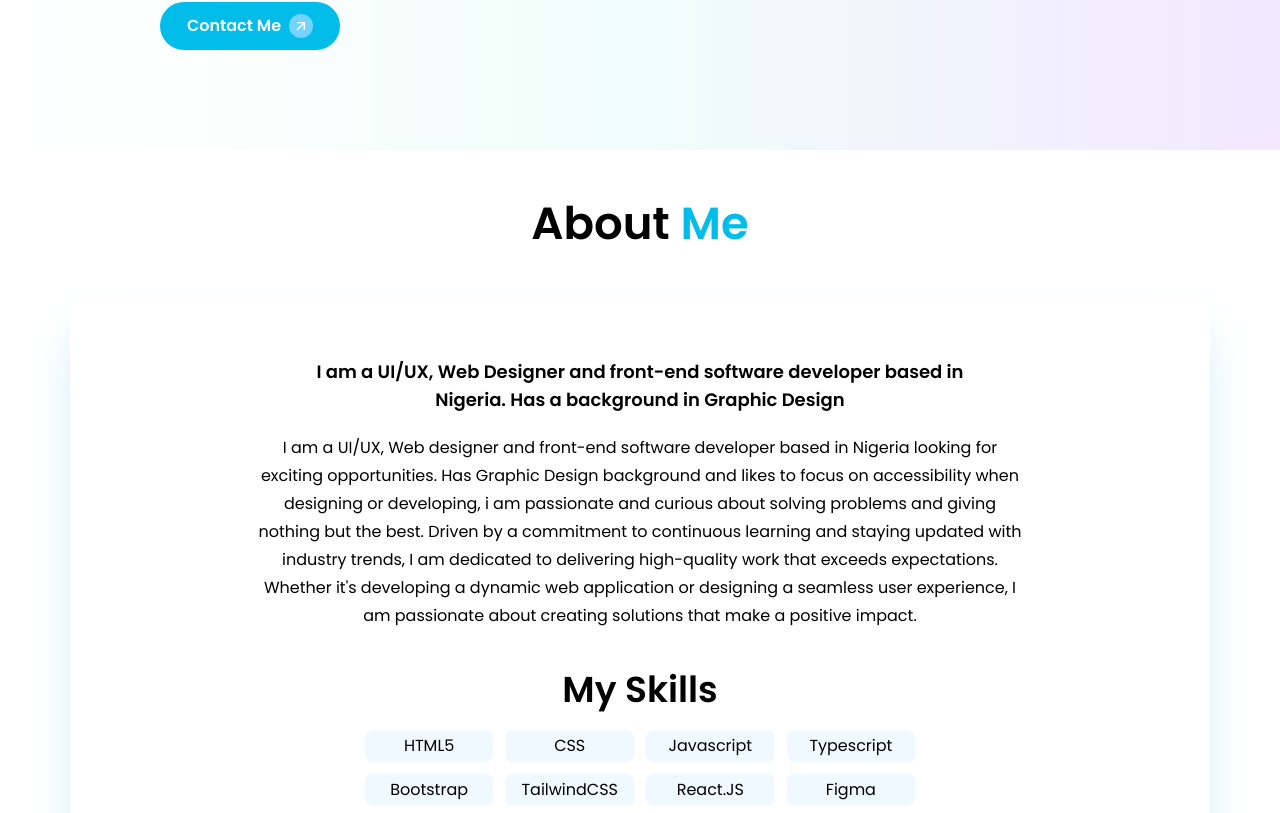
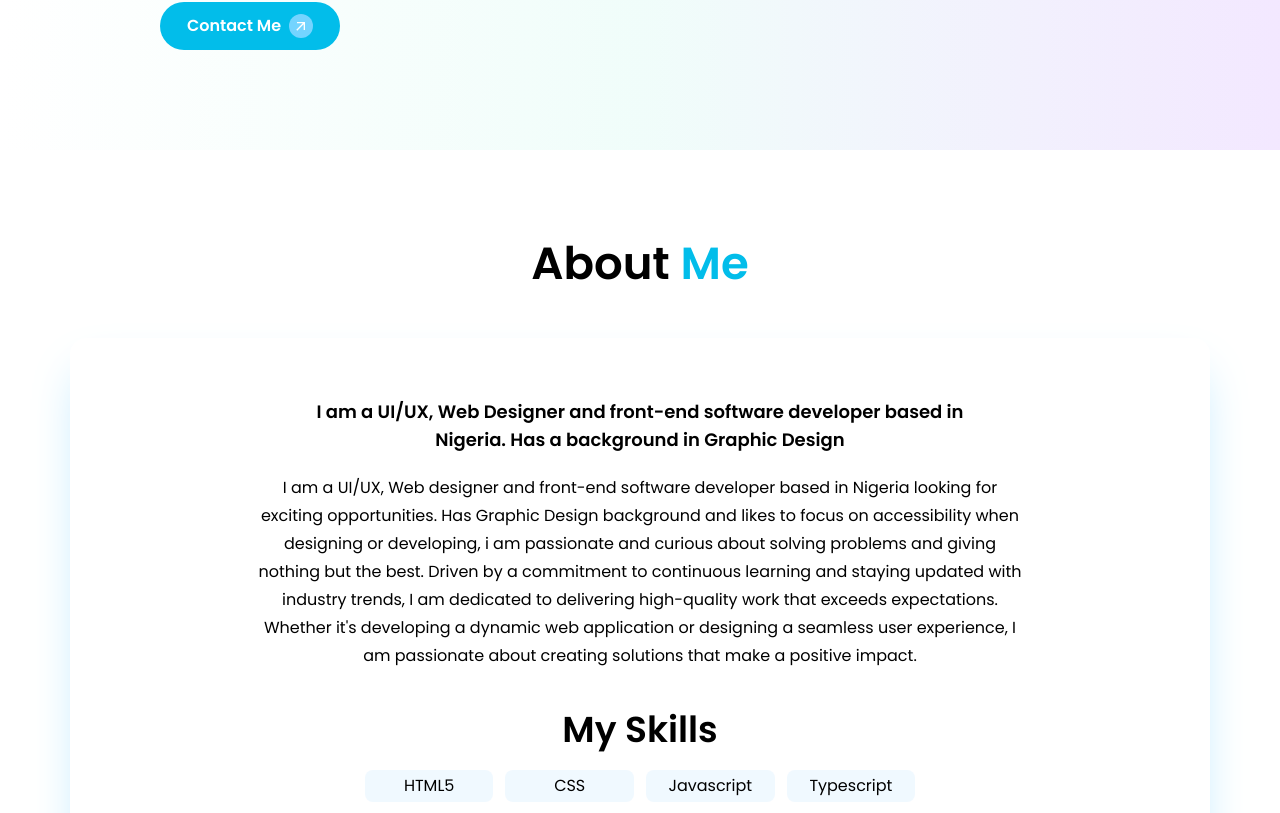
Before and after one commit to DsDigitalz/MyPortfolio-Project, a React (Vite) app: page / in a window 1280 px wide. Shown: the part 647-1460 px from the top of the page. Built offline with nearby package versions, Linux system fonts and the light colour scheme.

Commit message:
modified the About.jsx

```diff
--- a/src/Components/About.jsx
+++ b/src/Components/About.jsx
@@ -28,7 +28,7 @@ export default function About() {
 
   return (
     <section
-      className={`flex flex-col items-center pt-10 pb-20 px-4 ${
+      className={`flex flex-col items-center pt-20 pb-20 px-4 ${
         isDarkMode ? "bg-slate-950 text-white" : "bg-white text-black"
       }`}
       id="about"
```
